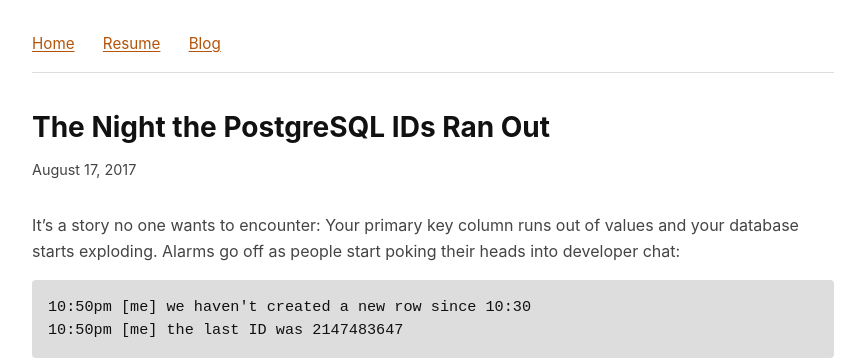
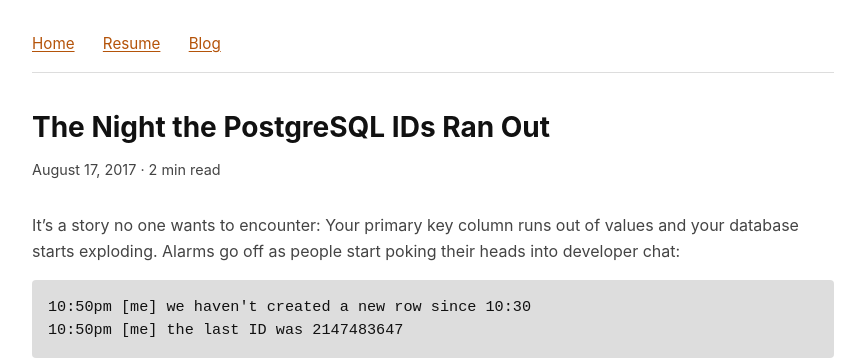
Before and after one commit to jakswa/jake.town, a Jekyll site: the page built from _posts/2017-08-17-postgresql-ids-ran-out.md, in a window 1280 px wide. Shown: the top 360 px of the page, without its empty margins (207-1072 px from the left). Built offline with Jekyll 4.4.1, drawn with Linux system fonts in a browser that asks for light colours; comment, search, counter and statistics services are not loaded.

Commit message:
Add reading time to blog posts
Shows in post meta and Twitter Card previews.

🤖 Generated with [Claude Code](https://claude.com/claude-code)

Co-Authored-By: Claude Opus 4.5 <noreply@anthropic.com>

```diff
--- a/_layouts/default.html
+++ b/_layouts/default.html
@@ -18,6 +18,10 @@
   <meta name="twitter:title" content="{{ page.title | default: site.title }}">
   <meta name="twitter:description" content="{{ page.description | default: site.description }}">
   {% if page.image %}<meta name="twitter:image" content="{{ page.image | absolute_url }}">{% endif %}
+  {% if page.layout == 'post' %}
+  <meta name="twitter:label1" content="Reading time">
+  <meta name="twitter:data1" content="{{ content | number_of_words | divided_by: 200 }} min read">
+  {% endif %}
 
   <style>
     :root {
--- a/_layouts/post.html
+++ b/_layouts/post.html
@@ -155,7 +155,7 @@ layout: default
 
 <article>
   <h1>{{ page.title }}</h1>
-  <p class="meta">{{ page.date | date: "%B %d, %Y" }}</p>
+  <p class="meta">{{ page.date | date: "%B %d, %Y" }} · {{ content | number_of_words | divided_by: 200 }} min read</p>
   {{ content }}
 </article>
 
```
